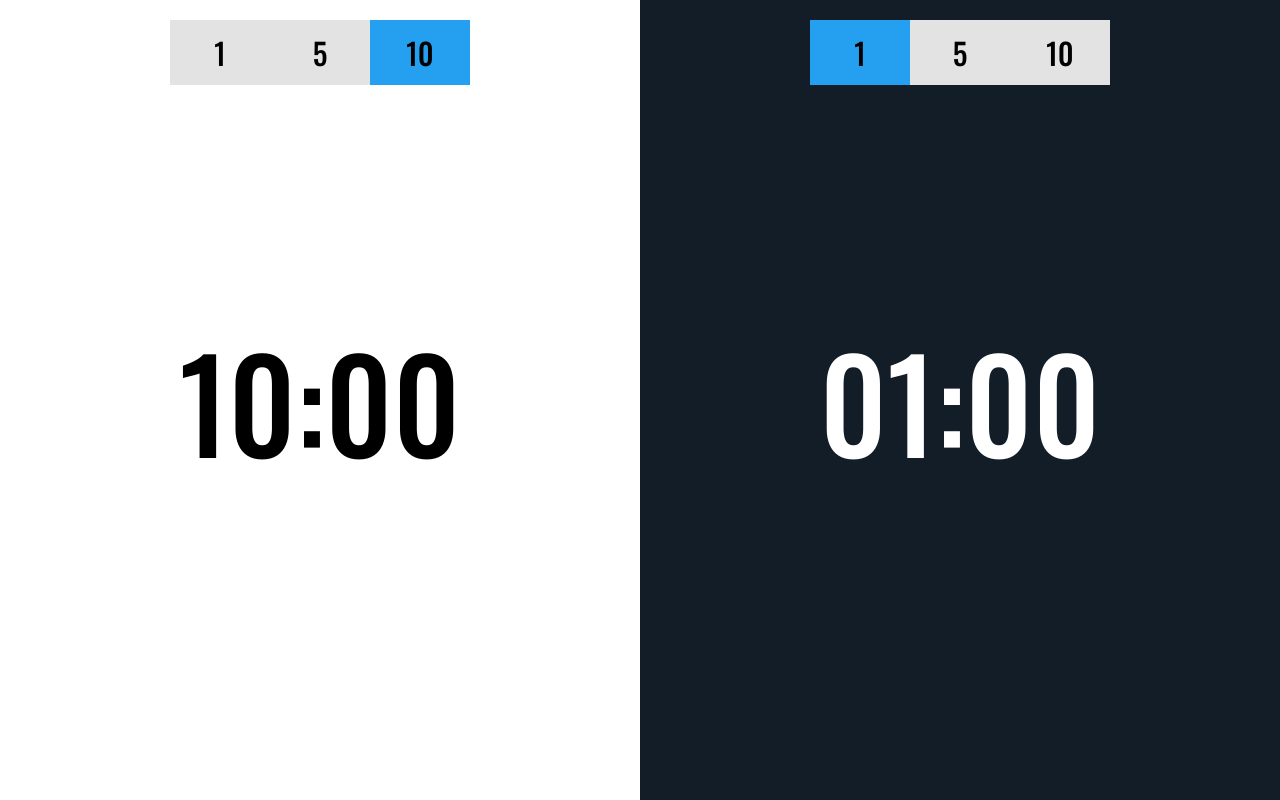
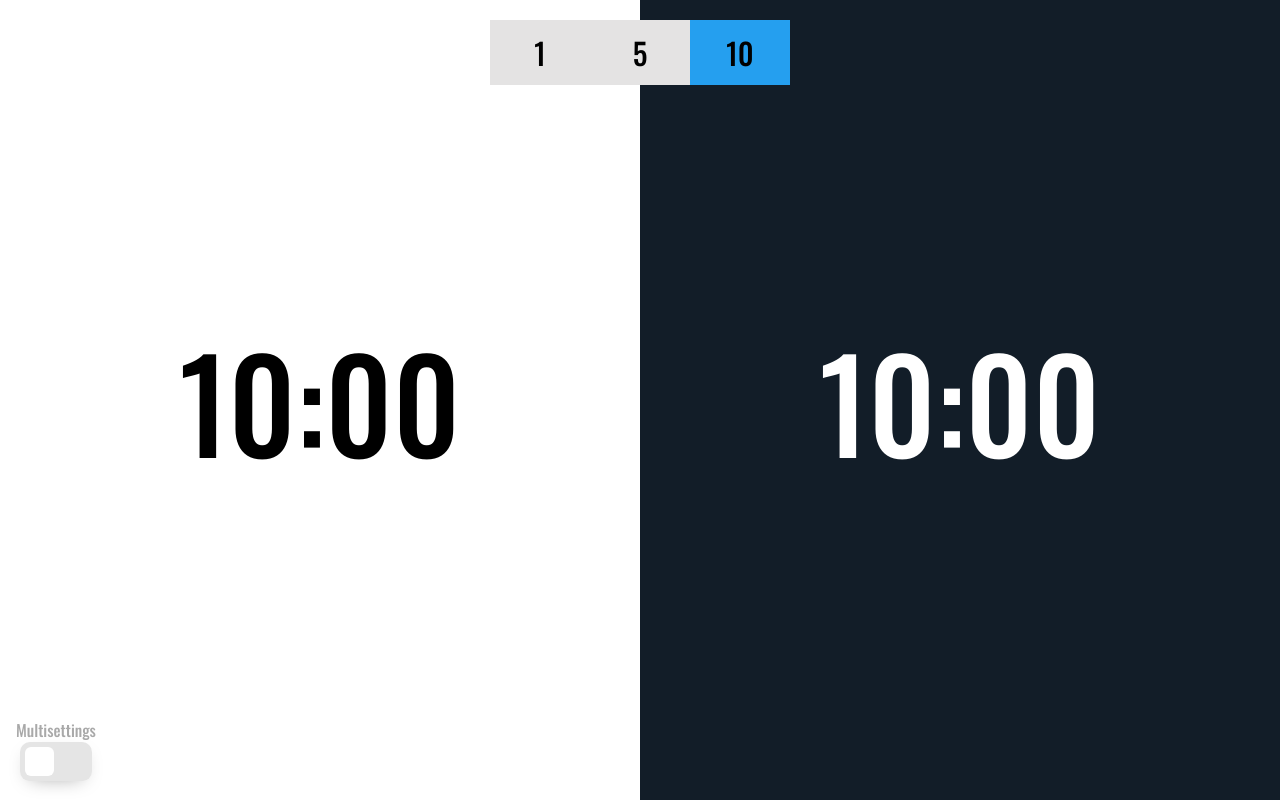
Before and after one commit to AlisaLiso/chessclock, a plain HTML site: page index.html in a window 1280 px wide. Both pictures are taken after a click on the element "10". Drawn offline with nearby package versions, Linux system fonts and the light colour scheme.

Commit message:
Add checkbox for setting time for each player

```diff
--- a/index.css
+++ b/index.css
@@ -90,3 +90,91 @@ body {
 .time {
   font-size: 10vw;
 }
+
+.checkbox {
+  position: absolute;
+  left: 0;
+  top: 100%;
+  transform: translate(20%, -130%);
+  z-index: 100;
+  cursor: pointer;
+  display: flex;
+  flex-direction: column;
+  justify-content: center;
+  align-items: center;
+}
+
+.checkbox__custom {
+  width: 72px;
+  height: 39px;
+  border-radius: 10px;
+  background-color: #e5e5e5;
+  display: flex;
+  align-items: center;
+  padding: 5px;
+  box-sizing: border-box;
+  box-shadow: 0px 6px 20px -10px rgba(0, 0, 0, 0.4);
+}
+
+.checkbox > input {
+  display: none;
+  width: 0;
+}
+
+.checkbox__custom-box {
+  position: relative;
+  width: 29px;
+  height: 29px;
+  background-color: white;
+  border-radius: 6px;
+  transition: all 0.3s cubic-bezier(0.25, 0.75, 0.5, 1.25);
+}
+
+.checkbox__custom-box::after {
+  position: absolute;
+  content: "";
+  left: 12px;
+  top: 12px;
+  width: 0;
+  height: 0;
+  border-radius: 6px;
+  border: 1px solid blue;
+  border-width: 0 3px 3px 0;
+  transform: rotate(0deg) scale(0);
+  opacity: 1;
+  transition: all 0.3s cubic-bezier(0.25, 0.75, 0.5, 1.25);
+}
+
+.checkbox input:checked ~ .checkbox__custom .checkbox__custom-box {
+  background-color: #6ec255;
+  transition: all 0.3s cubic-bezier(0.25, 0.75, 0.5, 1.25);
+  transform: translateX(33px);
+}
+
+.checkbox input:checked ~ .checkbox__custom .checkbox__custom-box::after {
+  opacity: 1;
+  left: 11px;
+  top: 5px;
+  transform: rotate(45deg) scale(1);
+  width: 5px;
+  height: 11px;
+  border: solid white;
+  border-width: 0 3px 3px 0;
+  background-color: transparent;
+  border-radius: 0;
+}
+
+.checkbox > p {
+  margin: 0;
+  color: darkgray;
+}
+
+.checkbox:hover .checkbox__custom {
+  transform: scale(1.04);
+  /* background-color: hotpink; */
+}
+
+.checkbox:active .checkbox__custom {
+  box-shadow: 0px 6px 10px -10px rgba(0, 0, 0, 0.4);
+  transform: scale(0.95);
+}
--- a/index.html
+++ b/index.html
@@ -15,6 +15,13 @@
     <title>Chess clock</title>
   </head>
   <body>
+    <label for="multisettings" class="checkbox">
+      <p>Multisettings</p>
+      <input type="checkbox" name="Multisettings" id="multisettings" />
+      <div class="checkbox__custom">
+        <div class="checkbox__custom-box"></div>
+      </div>
+    </label>
     <div class="container">
       <div class="board">
         <div id="white-list-games" class="list list--top">
@@ -47,6 +54,15 @@
           <div class="black-time time">1:00</div>
         </div>
       </div>
+
+      <div id="list-games" class="list list--top">
+        <div id="one-minute-game" class="list__item list__item--selected">
+          1
+        </div>
+        <div id="five-minute-game" class="list__item">5</div>
+        <div id="ten-minute-game" class="list__item">10</div>
+      </div>
+
       <div class="list list--bottom">
         <div id="restart" class="list__item none">Restart</div>
       </div>
--- a/index.js
+++ b/index.js
@@ -1,5 +1,5 @@
+// TODO: Add checkbox for common or separate game settings for each player
 // TODO: Add submenu for more game settings for each player
-// TODO: Add checkbox for common or separate game settings for each player
 
 const left = document.querySelector(".white");
 const right = document.querySelector(".black");
@@ -7,6 +7,8 @@ const right = document.querySelector(".black");
 // TIME
 const blackTimeContainer = document.querySelector(".black-time");
 const whiteTimeContainer = document.querySelector(".white-time");
+const multipleSettings = document.querySelector("#multisettings");
+const checkbox = document.querySelector(".checkbox");
 
 const whiteListGames = document.querySelectorAll(
   "#white-list-games > .list__item"
@@ -14,11 +16,14 @@ const whiteListGames = document.querySelectorAll(
 const blackListGames = document.querySelectorAll(
   "#black-list-games > .list__item"
 );
+const listGames = document.querySelectorAll("#list-games > .list__item");
 
 // RESTART
 const restart = document.querySelector("#restart");
 let isRestartVisible = false;
+let isShowSettingsForEachPlayer = false;
 
+let startGameInitial = 60000;
 let endGameInitial = 00000;
 let initial = 60000;
 let initialBlack = 60000;
@@ -137,12 +142,55 @@ for (const game of blackListGames) {
   });
 }
 
+for (const game of listGames) {
+  game.addEventListener("click", function () {
+    for (let i = 0; i < listGames.length; i++) {
+      if (listGames[i] === this) {
+        const value = this.innerHTML.trim();
+        this.classList.add("list__item--selected");
+        switch (value) {
+          case "1":
+          case "5":
+          case "10":
+            initialBlack = parseInt(value) * 60 * 1000;
+            displayCountBlack(initialBlack);
+            countBlack = initialBlack;
+            initial = parseInt(value) * 60 * 1000;
+            displayCount(initial);
+            count = initial;
+            break;
+
+          default:
+            console.log(`Sorry, there's no events for ${value}.`);
+        }
+      } else {
+        var toggleClass = "list__item list__item--selected";
+        if (listGames[i].className == toggleClass) {
+          listGames[i].classList.remove("list__item--selected");
+        }
+      }
+    }
+  });
+}
+
 const hideGameMenu = () => {
   for (const game of whiteListGames) {
     game.style.display = "none";
   }
   for (const game of blackListGames) {
     game.style.display = "none";
+  }
+};
+
+const hideMainGameMenu = () => {
+  for (const game of listGames) {
+    game.style.display = "none";
+  }
+};
+
+const showMainGameMenu = () => {
+  for (const game of listGames) {
+    game.style.display = "inline-flex";
   }
 };
 
@@ -182,6 +230,8 @@ function startTheGame() {
       counter = setInterval(timer, 10);
     }
   } else {
+    hideMainGameMenu();
+    checkbox.style.display = "none";
     toggleRestart();
     clearInterval(counter);
     initialMillis = Date.now();
@@ -191,14 +241,37 @@ function startTheGame() {
   }
 }
 
+function clearGameTimer() {
+  displayCount(startGameInitial);
+  displayCountBlack(startGameInitial);
+}
+
+function toggleMultipleSettings() {
+  if (!isShowSettingsForEachPlayer) {
+    clearGameTimer();
+    showGameMenu();
+    hideMainGameMenu();
+    isShowSettingsForEachPlayer = true;
+  } else if (isShowSettingsForEachPlayer) {
+    clearGameTimer();
+    hideGameMenu();
+    showMainGameMenu();
+    isShowSettingsForEachPlayer = false;
+  }
+}
+
 displayCount(initial);
 displayCountBlack(initialBlack);
+hideGameMenu();
 
 left.addEventListener("click", startTheGame);
 
 right.addEventListener("click", startTheGame);
 
+multipleSettings.addEventListener("click", toggleMultipleSettings);
+
 restart.addEventListener("click", () => {
+  showMainGameMenu();
   clearInterval(counter);
   clearInterval(counterBlack);
   count = initial;
@@ -209,7 +282,7 @@ restart.addEventListener("click", () => {
   isRestartVisible = false;
   isGameStarted = false;
 
-  showGameMenu();
   left.addEventListener("click", startTheGame);
   right.addEventListener("click", startTheGame);
+  checkbox.style.display = "inline-flex";
 });
```
